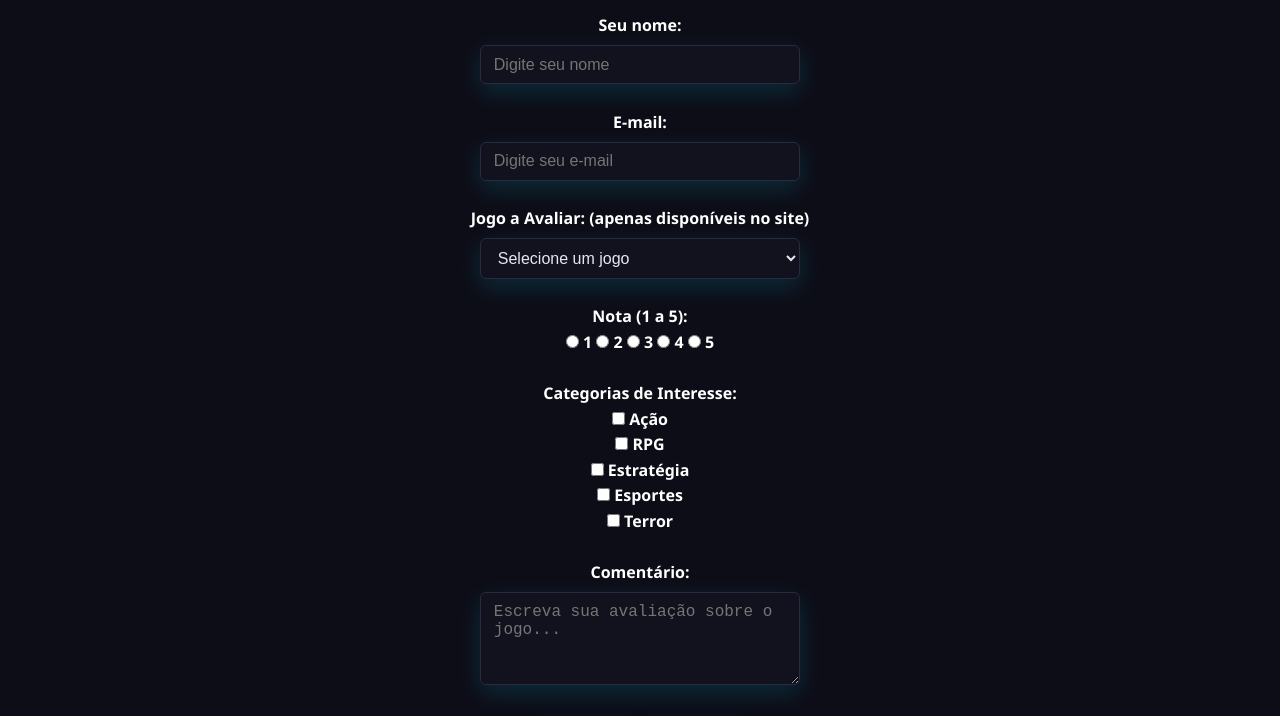
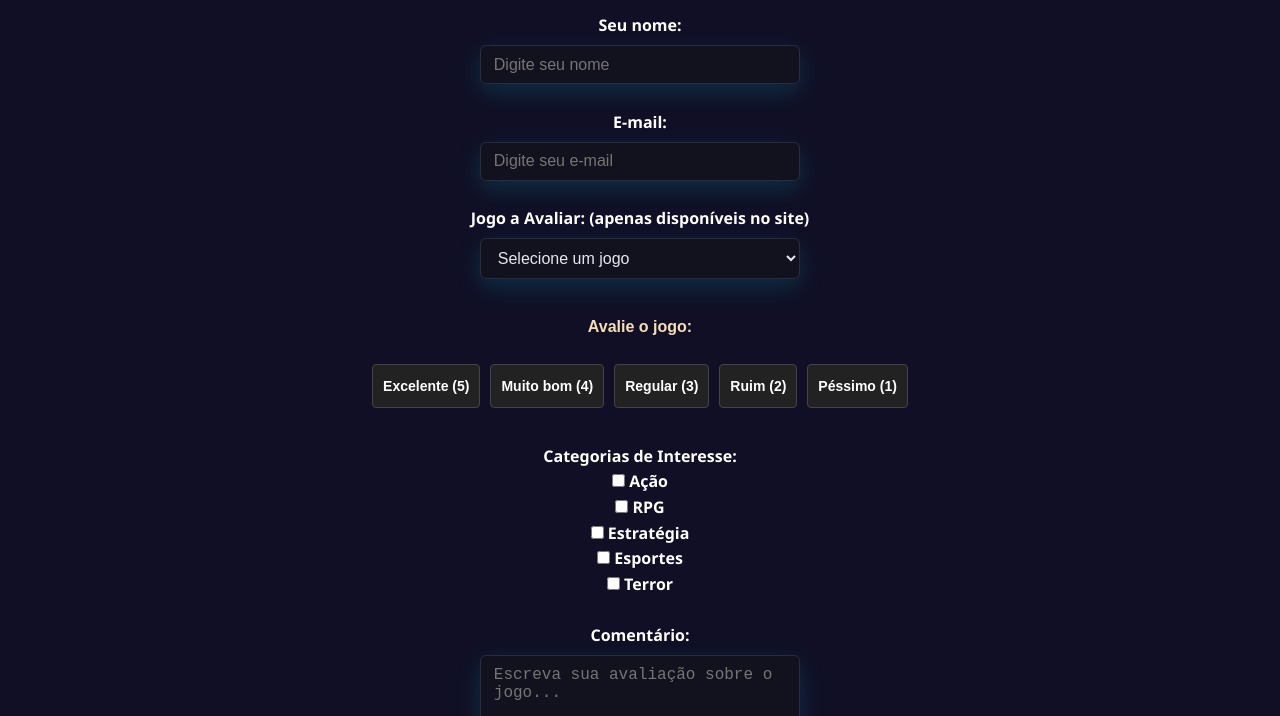
Before and after one commit to gustavoMeyer14/Gustavo_f_meyer, a plain HTML site: page Atividade_review_jogo/avaliar.html in a window 1280 px wide. Shown: the part 212-928 px from the top of the page. Drawn offline with Linux system fonts and the light colour scheme.

Commit message:
versão final 2

```diff
--- a/Atividade_review_jogo/avaliar.html
+++ b/Atividade_review_jogo/avaliar.html
@@ -46,19 +46,80 @@
         </div>
         <br>
 
-        <div>
-            <label>Nota (1 a 5):</label><br>
-            <input type="radio" id="nota1" name="nota" value="1" required>
-            <label for="nota1">1</label>
-            <input type="radio" id="nota2" name="nota" value="2">
-            <label for="nota2">2</label>
-            <input type="radio" id="nota3" name="nota" value="3">
-            <label for="nota3">3</label>
-            <input type="radio" id="nota4" name="nota" value="4">
-            <label for="nota4">4</label>
-            <input type="radio" id="nota5" name="nota" value="5">
-            <label for="nota5">5</label>
+        <div class="container-avaliacao-texto">
+            <p class="titulo-avaliacao-texto">
+                Avalie o jogo:
+            </p>
+            <div class="opcoes-texto">
+                <input type="radio" id="nota5" name="avaliacao" value="5" />
+                <label for="nota5">Excelente (5)</label>
+
+                 <input type="radio" id="nota4" name="avaliacao" value="4" />
+                <label for="nota4">Muito bom (4)</label>
+
+                 <input type="radio" id="nota3" name="avaliacao" value="3" />
+                <label for="nota3">Regular (3)</label>
+
+                 <input type="radio" id="nota2" name="avaliacao" value="2" />
+                <label for="nota2">Ruim (2)</label>
+
+             <input type="radio" id="nota1" name="avaliacao" value="1" />
+                <label for="nota1">Péssimo (1)</label>
+            </div>
         </div>
+
+        <style>
+            .container-avaliacao-texto{
+                font-family: sans-serif;
+                color: wheat;
+                padding: 10px;
+                width: 100%;
+                display: flex;
+                flex-direction: column;
+                align-items: center;
+                gap:12px
+            }
+            .titulo-avaliacao-texto{
+                font-size: 16px;
+                font-weight: bold;
+                margin-bottom: 12px;
+            }
+
+            .opcoes-texto{
+                display: flex;
+                gap: 10px;
+            }
+            .opcoes-texto label{
+                display: flex;
+                flex-direction: column;
+                gap: 8px;
+                max-width: 200px;
+            }
+
+        .opcoes-texto input{
+            display: none !important;
+        }
+        .opcoes-texto label{
+            background-color: #222222;
+            border: 1px solid #444444;
+            padding: 10px;
+            border-radius: 4px;
+            font-size: 14px;
+            cursor: pointer;
+            text-align: center;
+            transition: all 0.2s ease;
+        }
+        .opcoes-texto label:hover{
+            background-color: #333333;
+            border-color: #ffcc00;
+        }
+        .opcoes-texto input:checked + label{
+            background-color: #ffcc00;
+            color: black;
+            border-color: #ffcc00;
+            font-weight: bold;
+        }
+        </style>
         <br>
 
         <div>
--- a/Atividade_review_jogo/estilos.css
+++ b/Atividade_review_jogo/estilos.css
@@ -22,9 +22,9 @@
     align-items: center;
     gap: 100px; /* Espaço entre a logo e o menu */
     padding: 10px 20px;
-    background-color: #110f2c;
+    background-color: #2f2d4b;
     border-radius: 10px;
-    box-shadow: 0 8px 24px rgba(0, 229, 255, 0.15);
+    box-shadow: 0 8px 24px #ffff;
 }
 
 .header-conteudo {
@@ -62,11 +62,11 @@
 }
 
 .menu a:hover {
-    color: #00e1ff;
+    color: rgb(255, 192, 239);
 }
 
 body {
-    background-color: #0d0d17; /*define a cor de fundo*/
+    background-color: #100f25; /*define a cor de fundo*/
     color: #e6e6f0;
     font-family: "Segoe UI", Arial, sans-serif;
     line-height: 1.6;
@@ -79,7 +79,6 @@ hr {
     background-color: #2a2a40; /*linha sutil, discreta no tema escuro*/
     margin: 2rem 0;
 }
-
 
 h1, h2 {
     font-weight: 700;
@@ -141,7 +140,7 @@ nav ul li a {
 
 nav ul li a:hover {
     color: #4B75FF;
-    border-bottom-color: #4B75FF;
+    border-bottom-color: #ffffff;
 }
 
 section {
@@ -158,7 +157,7 @@ figure {
 figure img {
      /**imagem nunca ultrapassa o container*/
     border-radius: 10px; /**cantos arrendodados */
-    box-shadow: 0 8px 24px rgba(0, 229, 255, 0.15); /**brilho sutil neon */
+    box-shadow: 0 8px 24px rgba(255, 255, 255, 0.15); /**brilho sutil neon */
 }
 
 figcaption {
@@ -169,7 +168,7 @@ figcaption {
 
 .tabela-arredondada {
     width: 100%;
-    border-collapse: separate; /* Essencial para o border-radius funcionar */
+    border-collapse: collapse; /* Essencial para o border-radius funcionar */
     border-spacing: 0;         /* Remove espaços indesejados entre as células */
     border: 1px solid #ccc;
     border-radius: 15px;       /* Define o arredondamento dos cantos externos */
@@ -179,11 +178,11 @@ figcaption {
 th, td {
     padding: 12px 16px;
     text-align: left;
-    border-bottom: 1px solid #414141;
+    border-bottom: 1px solid #1c1c2e;
 }
 th {
     background-color: #1c1c2e;
-    color: #ffff;
+    color: #ffbbbb;
     font-size: 20px;
     background-color: #1c1c2e;
     font-weight: bold;
```
Also changed, not shown: Atividade_review_jogo/index.html (+6 -6 lines).
